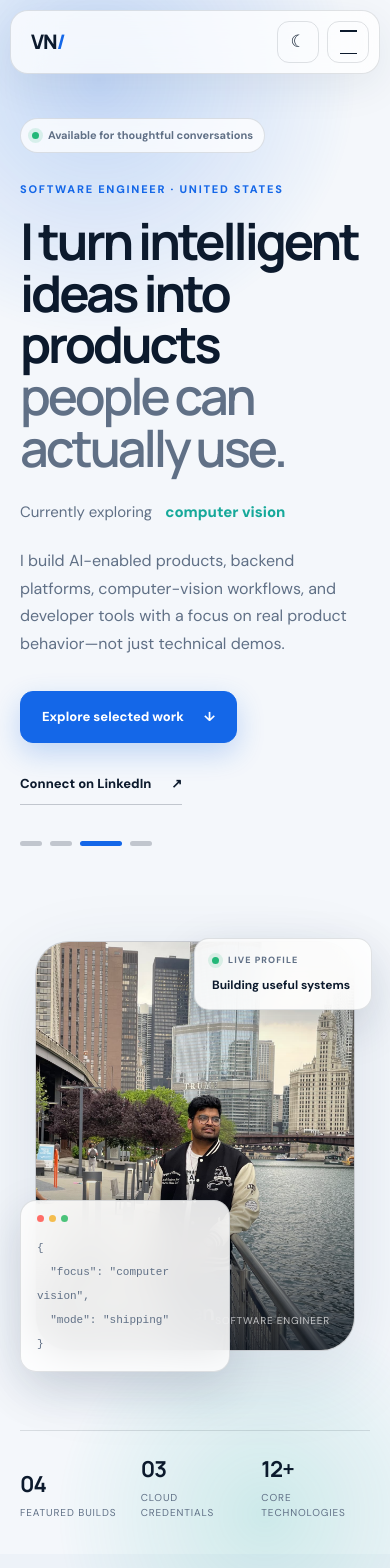
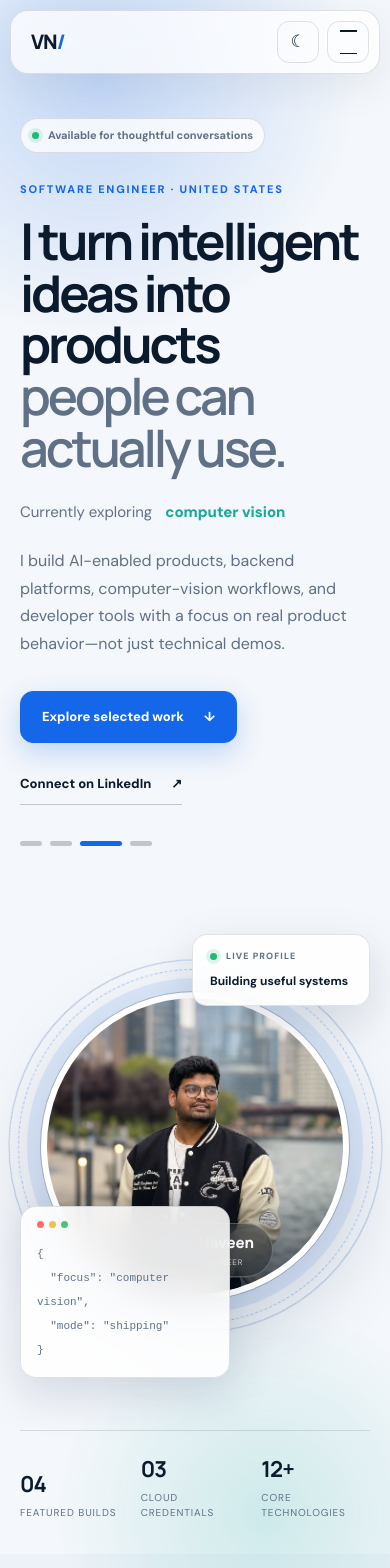
Before and after one commit to Naveen060/Naveen060.github.io, a Next.js app: page / in a window 390 px wide. Shown: the top 1568 px of the page. Built offline with nearby package versions, Linux system fonts and the light colour scheme.

Commit message:
Use circular portrait with blurred background

```diff
--- a/app/globals.css
+++ b/app/globals.css
@@ -170,18 +170,24 @@ button { color: inherit; }
 .role-dots button { width: 22px; height: 5px; padding: 0; border: 0; border-radius: 99px; background: var(--line-strong); cursor: pointer; transition: width 180ms ease, background 180ms ease; }
 .role-dots button.is-active { width: 42px; background: var(--accent); }
 
-.hero-media { position: relative; z-index: 2; min-height: 570px; display: grid; place-items: center; }
-.photo-card { position: relative; width: min(390px, 82vw); aspect-ratio: 0.78; overflow: hidden; border: 1px solid var(--line-strong); border-radius: 34px; background: var(--surface-solid); box-shadow: var(--shadow); transition: transform 180ms ease-out; transform-style: preserve-3d; }
-.photo-card img { width: 100%; height: 100%; object-fit: cover; object-position: center; }
-.photo-shade { position: absolute; inset: 0; background: linear-gradient(to bottom, transparent 54%, rgba(3, 12, 24, 0.78)); }
-.photo-label { position: absolute; left: 24px; right: 24px; bottom: 22px; display: flex; justify-content: space-between; align-items: flex-end; color: white; }
-.photo-label span { font-family: var(--font-heading), sans-serif; font-size: 20px; font-weight: 700; }
-.photo-label small { color: rgba(255,255,255,0.7); font-size: 10px; letter-spacing: 0.08em; text-transform: uppercase; }
+.hero-media { position: relative; z-index: 2; min-height: 570px; display: grid; place-items: center; isolation: isolate; }
+.hero-media::before,
+.hero-media::after { content: ""; position: absolute; z-index: -1; aspect-ratio: 1; border-radius: 50%; pointer-events: none; }
+.hero-media::before { width: min(490px, 94vw); border: 1px solid color-mix(in srgb, var(--accent) 22%, var(--line)); animation: portrait-orbit 18s linear infinite; }
+.hero-media::after { width: min(450px, 89vw); border: 1px dashed color-mix(in srgb, var(--accent) 34%, transparent); animation: portrait-orbit 24s linear infinite reverse; }
+@keyframes portrait-orbit { to { transform: rotate(1turn); } }
+.photo-card { position: relative; width: min(410px, 80vw); aspect-ratio: 1; overflow: hidden; border: 8px solid var(--surface-solid); border-radius: 50%; background: var(--surface-solid); box-shadow: 0 0 0 1px var(--line-strong), 0 0 0 14px color-mix(in srgb, var(--accent) 10%, transparent), 0 28px 80px rgba(18, 43, 76, 0.22); transition: transform 180ms ease-out, box-shadow 250ms ease; transform-style: preserve-3d; }
+.photo-card:hover { box-shadow: 0 0 0 1px var(--line-strong), 0 0 0 18px color-mix(in srgb, var(--accent) 14%, transparent), 0 34px 90px rgba(18, 43, 76, 0.28); }
+.photo-card img { width: 100%; height: 100%; object-fit: cover; object-position: center 44%; transform: scale(1.015); }
+.photo-shade { position: absolute; inset: 0; border-radius: inherit; background: linear-gradient(to bottom, transparent 62%, rgba(3, 12, 24, 0.74)); }
+.photo-label { position: absolute; left: 50%; bottom: 24px; display: flex; flex-direction: column; align-items: center; gap: 2px; min-width: 178px; padding: 10px 18px; border: 1px solid rgba(255, 255, 255, 0.24); border-radius: 999px; background: rgba(3, 12, 24, 0.32); color: white; text-align: center; backdrop-filter: blur(12px); transform: translateX(-50%); }
+.photo-label span { font-family: var(--font-heading), sans-serif; font-size: 15px; font-weight: 720; }
+.photo-label small { color: rgba(255,255,255,0.74); font-size: 8px; letter-spacing: 0.12em; text-transform: uppercase; }
 .live-card, .json-card { position: absolute; border: 1px solid var(--line); background: color-mix(in srgb, var(--surface-solid) 88%, transparent); box-shadow: 0 16px 46px rgba(18, 43, 76, 0.15); backdrop-filter: blur(18px); }
-.live-card { top: 72px; right: -24px; display: flex; flex-direction: column; gap: 8px; min-width: 178px; padding: 15px 17px; border-radius: 15px; }
+.live-card { top: 82px; right: -44px; display: flex; flex-direction: column; gap: 8px; min-width: 178px; padding: 15px 17px; border-radius: 15px; }
 .live-card span { display: flex; align-items: center; gap: 9px; color: var(--muted); font-size: 9px; font-weight: 800; letter-spacing: 0.12em; text-transform: uppercase; }
 .live-card strong { font-size: 12px; }
-.json-card { left: -48px; bottom: 58px; width: 238px; padding: 14px 16px 17px; border-radius: 16px; }
+.json-card { left: -58px; bottom: 66px; width: 238px; padding: 14px 16px 17px; border-radius: 16px; }
 .json-card > div { display: flex; gap: 5px; margin-bottom: 12px; }
 .json-card > div span { width: 7px; height: 7px; border-radius: 50%; background: #ff6d67; }
 .json-card > div span:nth-child(2) { background: #f4bd4f; }
@@ -332,9 +338,12 @@ footer p:last-child { justify-self: end; }
   .hero h1 { font-size: clamp(44px, 13vw, 62px); }
   .availability { margin-bottom: 28px; }
   .hero-media { min-height: 500px; }
-  .photo-card { width: min(330px, 82vw); }
-  .live-card { right: -2px; top: 42px; }
-  .json-card { left: 0; bottom: 24px; width: 210px; }
+  .hero-media::before { width: min(390px, 96vw); }
+  .hero-media::after { width: min(360px, 91vw); }
+  .photo-card { width: min(330px, 79vw); border-width: 6px; }
+  .photo-label { bottom: 17px; min-width: 156px; padding: 8px 14px; }
+  .live-card { right: 0; top: 38px; }
+  .json-card { left: 0; bottom: 18px; width: 210px; }
   .hero-stats { left: 20px; right: 20px; grid-template-columns: repeat(3, 1fr); gap: 12px; }
   .hero-stats div { flex-direction: column; align-items: flex-start; gap: 4px; }
   .section { padding: 88px 20px; }
--- a/app/page.tsx
+++ b/app/page.tsx
@@ -147,7 +147,7 @@ export default function Home() {
             className="photo-card"
             style={{ transform: `perspective(900px) rotateY(${tilt.x}deg) rotateX(${tilt.y}deg)` }}
           >
-            <img src="/naveen-profile.jpg" alt="Venkata Naveen by the Chicago River" />
+            <img src="/naveen-profile-blurred.png" alt="Venkata Naveen by the Chicago River" />
             <div className="photo-shade" />
             <div className="photo-label">
               <span>Venkata Naveen</span>
```
Also changed, not shown: public/naveen-profile-blurred.png (added).
